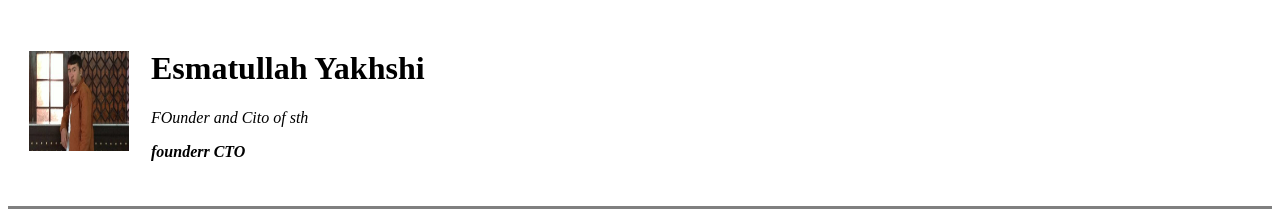
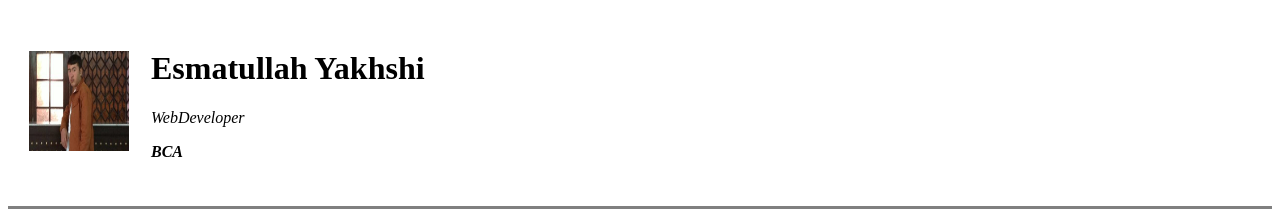
Before and after one commit to Yakhshi94/MyFirstWebSite, a plain HTML site: page index.html in a window 1280 px wide. Shown: the top 210 px of the page. Drawn offline with Linux system fonts and the light colour scheme.

Commit message:
Update index.html

```diff
--- a/index.html
+++ b/index.html
@@ -12,8 +12,8 @@
     <tr>
       <td><img src="img/yakhshi.jpg" alt="yakhshi`s photo" width="100px" height="100px"></td>
       <td><h1>Esmatullah Yakhshi</h1>
-        <p><em>FOunder and Cito of sth<em></p>
-        <p><em><strong>founderr CTO</strong></em></p></td>
+        <p><em>WebDeveloper<em></p>
+        <p><em><strong>BCA</strong></em></p></td>
     </tr>
   </table>
   <hr size="3" noshade />
```
